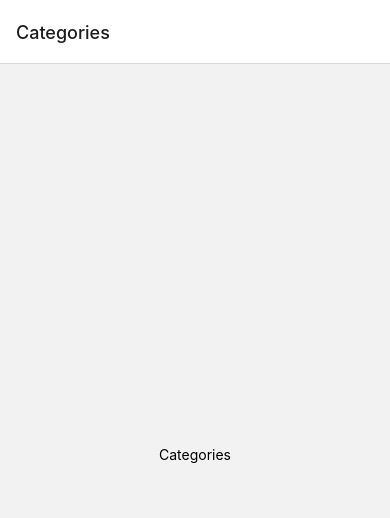
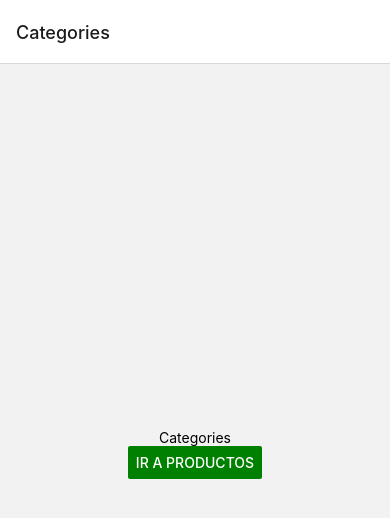
Before and after one commit to Ernesferre/Panaderia, a React Native app: screen /Categories in a window 390 px wide. Shown: the top 518 px of the page. Built offline with nearby package versions, Linux system fonts and the light colour scheme.

Commit message:
navegacion entre pantallas categoria, productos y detalles del producto

```diff
--- a/src/navigation/index.js
+++ b/src/navigation/index.js
@@ -9,10 +9,10 @@ import ProductDetail from '../screens/product-detail/index';
 
 const Stack = createNativeStackNavigator();
 
-function AppNavigation() {
+const AppNavigation = () => {
   return (
     <NavigationContainer>
-      <Stack.Navigator>
+      <Stack.Navigator initialRouteName='Categories'>
         <Stack.Screen name="Categories" component={Categories} />
         <Stack.Screen name="Products" component={Products} />
         <Stack.Screen name="ProductDetail" component={ProductDetail} />
--- a/src/screens/categories/index.js
+++ b/src/screens/categories/index.js
@@ -1,17 +1,19 @@
 import React from 'react';
 import styles from './styles'
 import {
+  Button,
   SafeAreaView,
   Text,
   View,
 } from 'react-native';
 
-const Categories = () => {
+const Categories = ({navigation}) => {
 
   return (
     <SafeAreaView style={styles.container}>
       <View style={styles.container}>
         <Text>Categories</Text>
+        <Button title="Ir a Productos" onPress={() => navigation.navigate('Products')} color="green"></Button>
       </View>
     </SafeAreaView>
   );
--- a/src/screens/products/index.js
+++ b/src/screens/products/index.js
@@ -1,5 +1,5 @@
 import React from 'react';
-import { StyleSheet } from 'react-native';
+import { Button, StyleSheet } from 'react-native';
 import styles from './styles'
 
 import {
@@ -8,12 +8,13 @@ import {
   View,
 } from 'react-native';
 
-const Products = () => {
+const Products = ({navigation}) => {
 
   return (
     <SafeAreaView style={styles.container}>
       <View style={styles.container}>
         <Text>Products</Text>
+        <Button title="Ver Detalles de Producto" onPress={() => navigation.navigate('ProductDetail')} color="red"></Button>
       </View>
     </SafeAreaView>
   );
```
